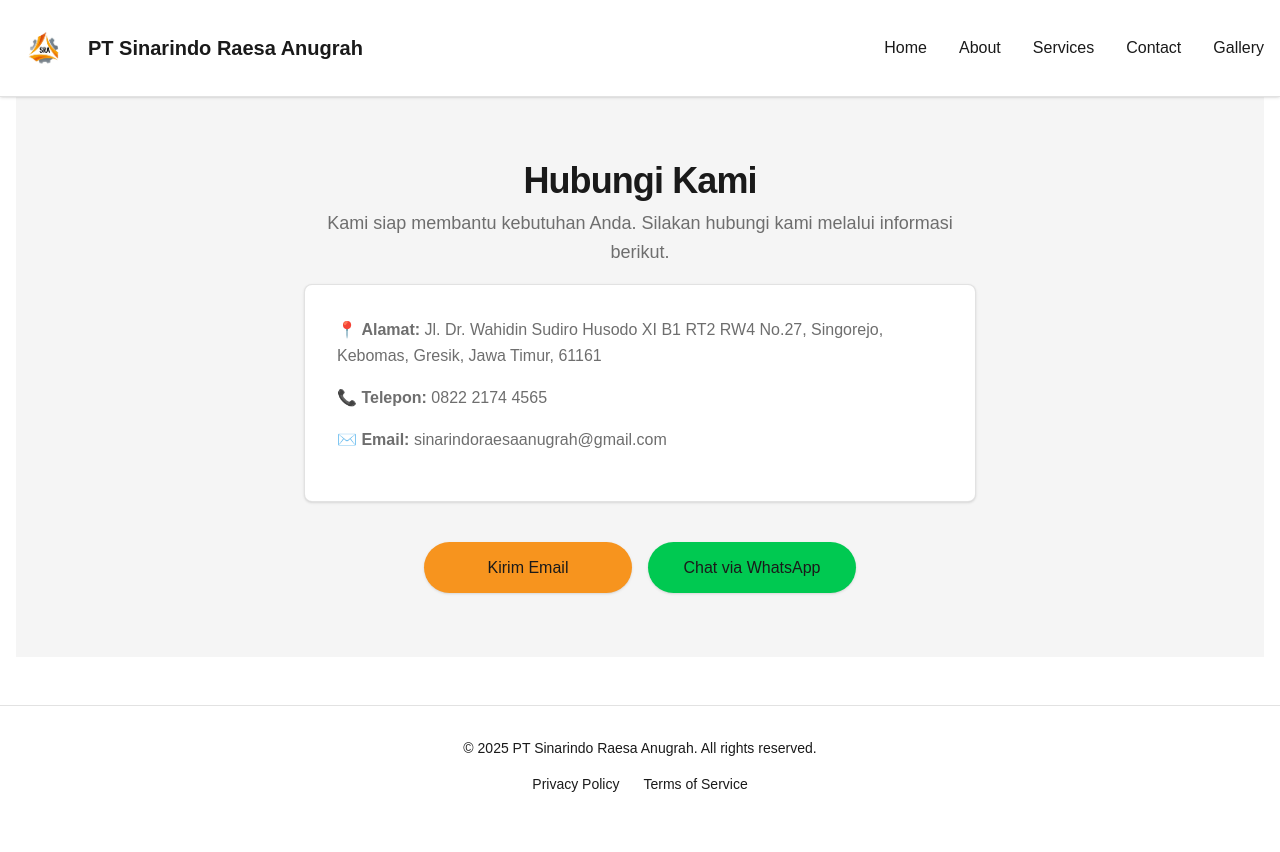
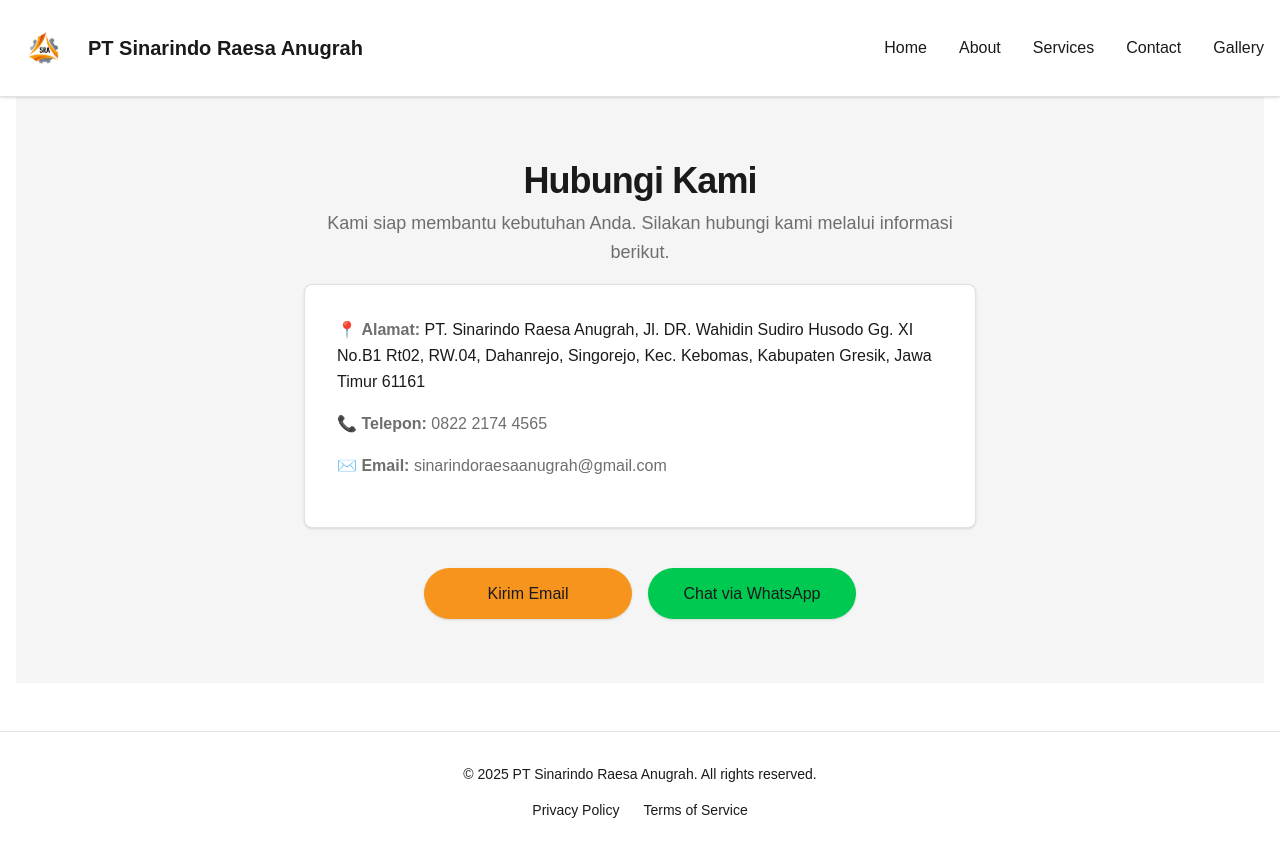
Before and after one commit to Teukuraja/pt-sinarindo-website, a Next.js app: page /contact in a window 1280 px wide. Before the commit the page ends 826 px from the top, so only its background shows below. Built offline with nearby package versions, Linux system fonts and the light colour scheme.

Commit message:
Add google maps

```diff
--- a/src/app/contact/page.tsx
+++ b/src/app/contact/page.tsx
@@ -14,8 +14,15 @@
 
         <div className="bg-white border border-[#6E6E6E]/20 rounded-lg shadow-sm p-6 sm:p-8 text-left text-[#6E6E6E] max-w-2xl mx-auto space-y-4">
           <p>
-            📍 <strong>Alamat:</strong> Jl. Dr. Wahidin Sudiro Husodo XI B1 RT2 RW4 No.27,
-            Singorejo, Kebomas, Gresik, Jawa Timur, 61161
+            📍 <strong>Alamat:</strong>{" "}
+            <a
+              href="https://www.google.com/maps/search/?api=1&query=PT.+Sinarindo+Raesa+Anugrah,+Jl.+DR.+Wahidin+Sudiro+Husodo+Gg.+XI+No.B1+Rt02,+RW.04,+Dahanrejo,+Singorejo,+Kec.+Kebomas,+Kabupaten+Gresik,+Jawa+Timur+61161"
+              target="_blank"
+              rel="noopener noreferrer"
+              className="text-[#F7941E] hover:underline"
+            >
+              PT. Sinarindo Raesa Anugrah, Jl. DR. Wahidin Sudiro Husodo Gg. XI No.B1 Rt02, RW.04, Dahanrejo, Singorejo, Kec. Kebomas, Kabupaten Gresik, Jawa Timur 61161
+            </a>
           </p>
           <p>
             📞 <strong>Telepon:</strong> 0822 2174 4565
```
